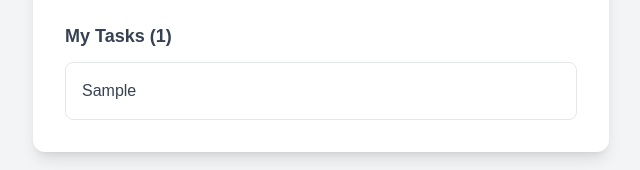
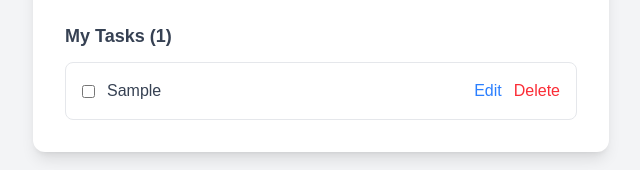
Before and after one commit to Aradhyasahani8/todo-application, a Next.js app: page / in a window 1280 px wide. Both pictures are taken after typing "Sample" into the empty fields and a click on the button "Add Task". Shown: the part 208-378 px from the top of the page, without its empty margins (319-959 px from the left). Built offline with nearby package versions, Linux system fonts and the light colour scheme.

Commit message:
Add edit, delete and task completion features

```diff
--- a/app/page.tsx
+++ b/app/page.tsx
@@ -1,16 +1,19 @@
 
 "use client";
 
+import { Donegal_One } from "next/font/google";
 import { useState } from "react";
 
 type Task = {
   id: number;
   title: string;
+  completed: boolean;
 };
 
 export default function Home() {
   const [task, setTask] = useState("");
   const [tasks, setTasks] = useState<Task[]>([]);
+  const [editingId, setEditingId] = useState<number | null>(null);
 
   function addTask(event: React.FormEvent<HTMLFormElement>) {
     event.preventDefault();
@@ -22,10 +25,30 @@ export default function Home() {
     const newTask: Task = {
   id: Date.now(),
   title: task.trim(),
+  completed: false,
 };
 
         setTasks([...tasks, newTask]);
     setTask("");
+  }
+
+  function updateTask(event: React.FormEvent<HTMLFormElement>) {
+    event.preventDefault();
+
+    if (task.trim() === "") {
+      return;
+    }
+
+    setTasks(
+      tasks.map((item) =>
+        item.id === editingId
+          ? { ...item, title: task.trim() }
+          : item
+      )
+    );
+
+    setTask("");
+    setEditingId(null);
   }
 
   return (
@@ -40,7 +63,10 @@ export default function Home() {
           Manage your daily tasks easily.
         </p>
 
-        <form onSubmit={addTask} className="flex gap-2">
+        <form
+  onSubmit={editingId !== null ? updateTask : addTask}
+  className="flex gap-2"
+>
           <input
             type="text"
             placeholder="Enter your task..."
@@ -53,7 +79,7 @@ export default function Home() {
   type="submit"
   className="rounded-lg bg-blue-600 px-5 py-3 font-medium text-white hover:bg-blue-700"
 >
-            Add Task
+  {editingId !== null ? "Update Task" : "Add Task"}
 </button>
         </form>
 
@@ -71,9 +97,48 @@ export default function Home() {
               {tasks.map((item) => (
                <li
   key={item.id}
-                  className="rounded-lg border border-gray-200 p-4 text-gray-700"
+  className="flex items-center justify-between rounded-lg border border-gray-200 p-4 text-gray-700"
 >
+  <div className="flex items-center gap-3">
+    <input
+      type="checkbox"
+      checked={item.completed}
+      onChange={() =>
+        setTasks(
+          tasks.map((task) =>
+            task.id === item.id
+              ? { ...task, completed: !task.completed }
+              : task
+          )
+        )
+      }
+    />
+
+    <span className={item.completed ? "line-through text-gray-400" : ""}>
       {item.title}
+    </span>
+  </div>
+
+  <div className="flex gap-3">
+  <button
+    onClick={() => {
+      setTask(item.title);
+      setEditingId(item.id);
+    }}
+    className="text-blue-500 hover:text-blue-700"
+  >
+    Edit
+  </button>
+
+  <button
+    onClick={() =>
+      setTasks(tasks.filter((task) => task.id !== item.id))
+    }
+    className="text-red-500 hover:text-red-700"
+  >
+    Delete
+  </button>
+</div>
 </li>
               ))}
             </ul>
```
Lines whose indentation alone changed are shown as unchanged.
